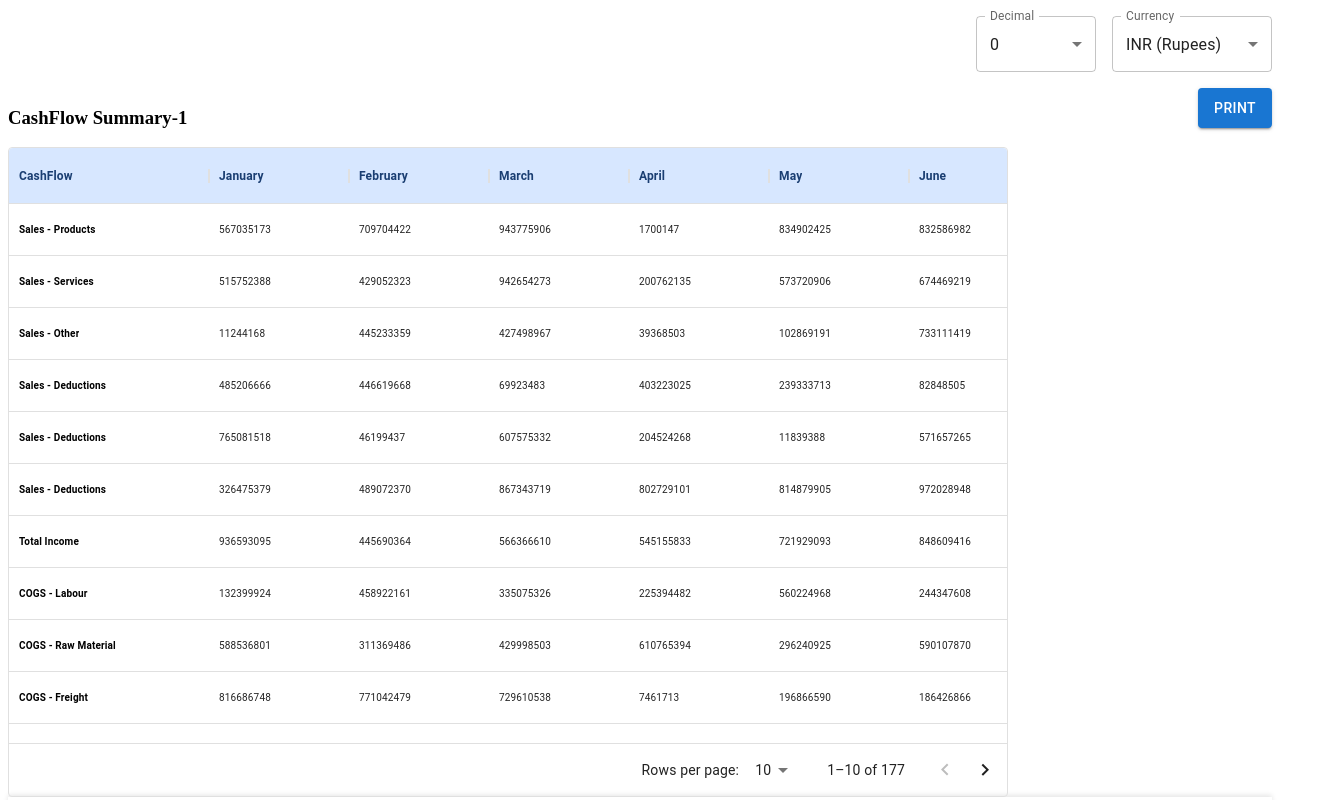
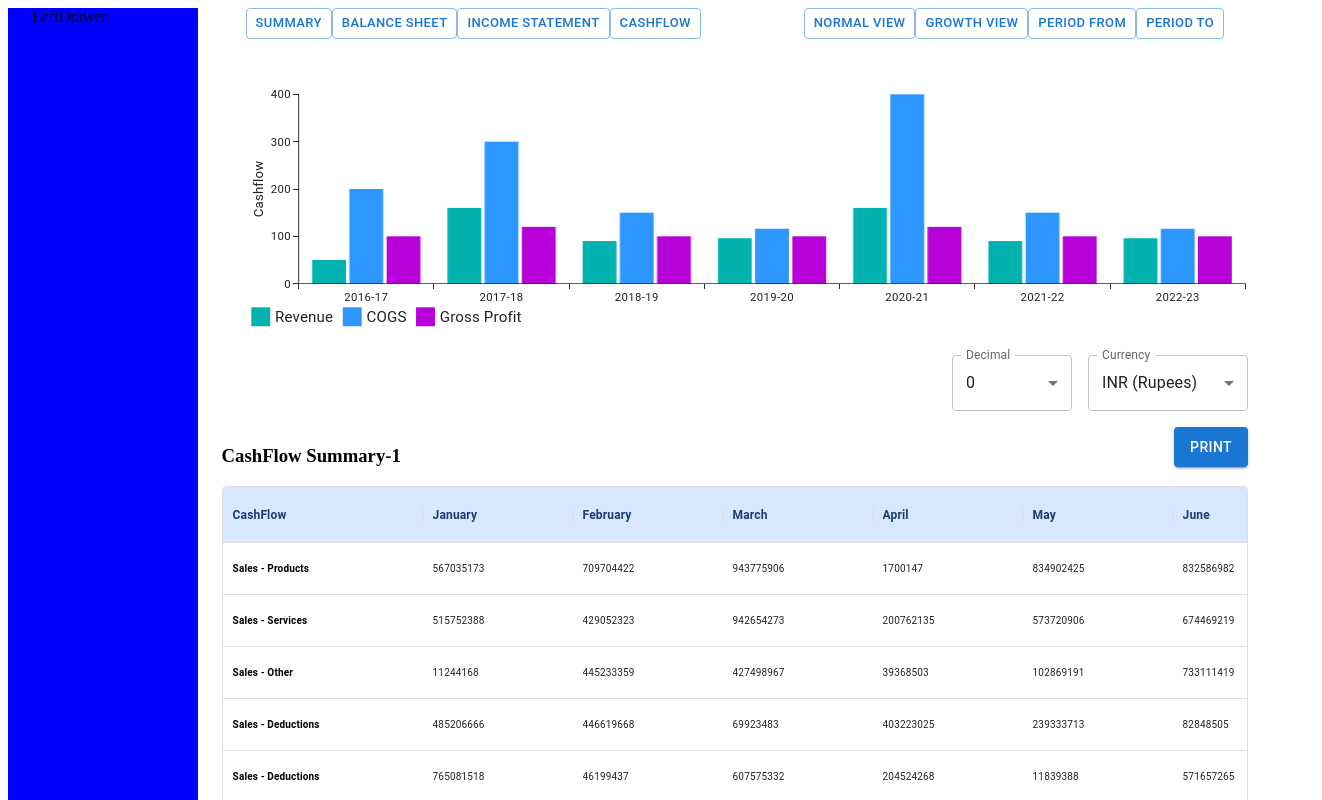
Before and after one commit to vineetkhemnani/Kaptive-assgmt, a React (Vite) app: page / in a window 1280 px wide. Shown: the top 800 px of the page, 1322 px wide, since content can reach past the window. Built offline with nearby package versions, Linux system fonts and the light colour scheme.

Commit message:
barchart done

```diff
--- a/package.json
+++ b/package.json
@@ -13,6 +13,7 @@
     "@emotion/react": "^11.11.4",
     "@emotion/styled": "^11.11.5",
     "@mui/material": "^5.15.18",
+    "@mui/x-charts": "^7.5.1",
     "@mui/x-data-grid": "^6.20.0",
     "react": "^18.2.0",
     "react-dom": "^18.2.0"
--- a/src/App.jsx
+++ b/src/App.jsx
@@ -1,17 +1,35 @@
-import { useState } from "react"
-import BasicSelect from "./BasicSelect"
-import FinancialSummaryTable from "./FinancialSummaryTable"
-import Footer from "./Footer"
+import { useState } from 'react'
+import BasicSelect from './BasicSelect'
+import FinancialSummaryTable from './FinancialSummaryTable'
+import Footer from './Footer'
+import BarCharts from './BarCharts'
+import LeftDrawer from './LeftDrawer'
+import { Box, Container } from '@mui/material'
+import Header from './Header'
 
 const App = () => {
-  const [currency,setCurrency]=useState(1)
-  const [decimal,setDecimal]=useState(0)
+  const [currency, setCurrency] = useState(1)
+  const [decimal, setDecimal] = useState(0)
   return (
     <>
-      <BasicSelect currency={currency} setCurrency={setCurrency} decimal={decimal} setDecimal={setDecimal}/>
-      <FinancialSummaryTable currency={currency} decimal={decimal} />
+      <Box sx={{ display: 'flex' }}>
+        <Container sx={{ width: '15%', bgcolor: 'blue' }}>
+          <LeftDrawer />
+        </Container>
 
-      <Footer/>
+        <Container sx={{ width: '85%' }}>
+          <Header/>
+          <BarCharts />
+          <BasicSelect
+            currency={currency}
+            setCurrency={setCurrency}
+            decimal={decimal}
+            setDecimal={setDecimal}
+          />
+          <FinancialSummaryTable currency={currency} decimal={decimal} />
+        </Container>
+      </Box>
+      <Footer />
     </>
   )
 }
--- /dev/null
+++ b/src/BarCharts.jsx
@@ -0,0 +1,87 @@
+import * as React from 'react'
+import { BarChart } from '@mui/x-charts/BarChart'
+import { axisClasses } from '@mui/x-charts/ChartsAxis'
+
+const chartSetting = {
+  yAxis: [
+    {
+      label: 'Cashflow',
+    },
+  ],
+  width: 1100,
+  height: 300,
+  sx: {
+    [`.${axisClasses.left} .${axisClasses.label}`]: {
+      transform: 'translate(-10px, 0)',
+    },
+    margin: 1,
+  },
+}
+const dataset = [
+  {
+    revenue: 50,
+    cogs: 200,
+    gross: 100,
+    year: '2016-17',
+  },
+  {
+    revenue: 160,
+    cogs: 300,
+    gross: 120,
+    year: '2017-18',
+  },
+  {
+    revenue: 90,
+    cogs: 150,
+    gross: 100,
+    year: '2018-19',
+  },
+  {
+    revenue: 97,
+    cogs: 117,
+    gross: 100,
+    year: '2019-20',
+  },
+  {
+    revenue: 160,
+    cogs: 400,
+    gross: 120,
+    year: '2020-21',
+  },
+  {
+    revenue: 90,
+    cogs: 150,
+    gross: 100,
+    year: '2021-22',
+  },
+  {
+    revenue: 97,
+    cogs: 117,
+    gross: 100,
+    year: '2022-23',
+  },
+]
+
+const valueFormatter = (value) => `${value} 000 rupees`
+
+export default function BarCharts() {
+  return (
+    <BarChart
+      dataset={dataset}
+      xAxis={[{ scaleType: 'band', dataKey: 'year' }]}
+      series={[
+        { dataKey: 'revenue', label: 'Revenue', valueFormatter },
+        { dataKey: 'cogs', label: 'COGS', valueFormatter },
+        { dataKey: 'gross', label: 'Gross Profit', valueFormatter },
+      ]}
+      slotProps={{
+        legend: {
+          direction: 'row',
+          position: { vertical: 'bottom', horizontal: 'left' },
+          padding: 0,
+        },
+      }}
+      {...chartSetting}
+    />
+  )
+}
--- a/src/FinancialSummaryTable.jsx
+++ b/src/FinancialSummaryTable.jsx
@@ -14,62 +14,62 @@ const columns = [
   {
     field: 'Jan',
     headerName: 'January',
-    width: 140,
+    width: 150,
   },
   {
     field: 'Feb',
     headerName: 'February',
-    width: 140,
+    width: 150,
   },
   {
     field: 'March',
     headerName: 'March',
-    width: 140,
+    width: 150,
   },
   {
     field: 'April',
     headerName: 'April',
-    width: 140,
+    width: 150,
   },
   {
     field: 'May',
     headerName: 'May',
-    width: 140,
+    width: 150,
   },
   {
     field: 'June',
     headerName: 'June',
-    width: 140,
+    width: 150,
   },
   {
     field: 'July',
     headerName: 'July',
-    width: 140,
+    width: 150,
   },
   {
     field: 'August',
     headerName: 'August',
-    width: 140,
+    width: 150,
   },
   {
     field: 'September',
     headerName: 'September',
-    width: 140,
+    width: 150,
   },
   {
     field: 'October',
     headerName: 'October',
-    width: 140,
+    width: 150,
   },
   {
     field: 'November',
     headerName: 'November',
-    width: 140,
+    width: 150,
   },
   {
     field: 'December',
     headerName: 'December',
-    width: 140,
+    width: 150,
   },
 ]
 
@@ -118,7 +118,7 @@ const FinancialSummaryTable = ({ currency, decimal }) => {
       </Box>
 
       <Box
-        style={{ height: 650, width: 1000, overflowX: 'auto' }}
+        style={{ height: 650, width: 'auto', overflowX: 'auto' }}
         sx={{
           width: '100%',
           '& .MuiDataGrid-main': {
@@ -147,7 +147,7 @@ const FinancialSummaryTable = ({ currency, decimal }) => {
             },
           }}
           pageSizeOptions={[5, 10]}
-          disableColumnMenu="true"
+          disableColumnMenu
         />
       </Box>
     </>
--- /dev/null
+++ b/src/Header.jsx
@@ -0,0 +1,37 @@
+import { Box, Button, Container } from '@mui/material'
+const Header = () => {
+  return (
+    <Container sx={{ display: 'flex', justifyContent: 'space-between' }}>
+      <Box>
+        <Button size="small" variant="outlined">
+          Summary
+        </Button>
+        <Button size="small" variant="outlined">
+          Balance Sheet
+        </Button>
+        <Button size="small" variant="outlined">
+          Income Statement
+        </Button>
+        <Button size="small" variant="outlined">
+          Cashflow
+        </Button>
+        {/* <Button variant="outlined"></Button> */}
+      </Box>
+      <Box>
+        <Button size="small" variant="outlined">
+          Normal View
+        </Button>
+        <Button size="small" variant="outlined">
+          Growth View
+        </Button>
+        <Button size="small" variant="outlined">
+          Period From
+        </Button>
+        <Button size="small" variant="outlined">
+          Period To
+        </Button>
+      </Box>
+    </Container>
+  )
+}
+export default Header
--- /dev/null
+++ b/src/LeftDrawer.jsx
@@ -0,0 +1,6 @@
+const LeftDrawer = () => {
+  return (
+    <div>LeftDrawer</div>
+  )
+}
+export default LeftDrawer
```
Also changed, not shown: 1 other file (tests, documents, lock files or other folders).
